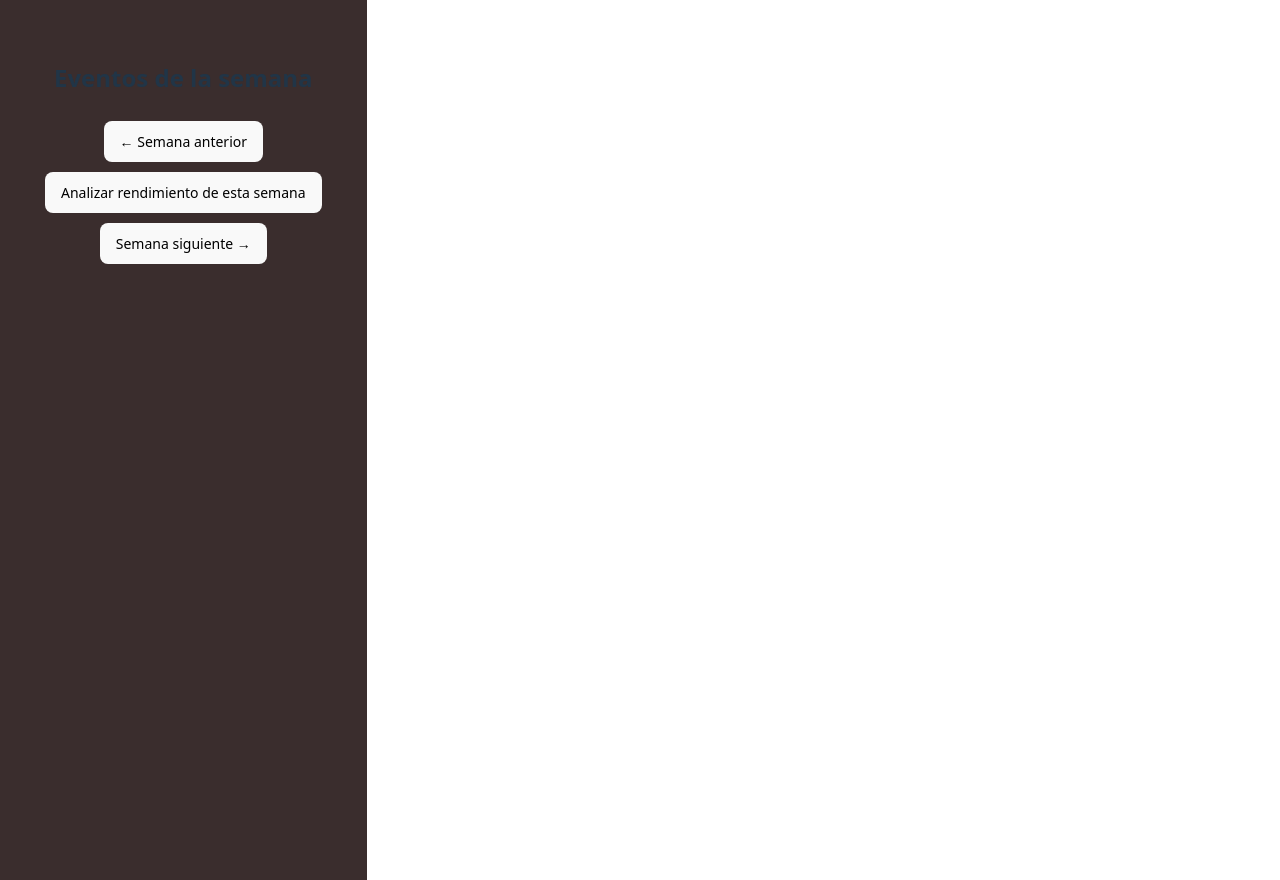
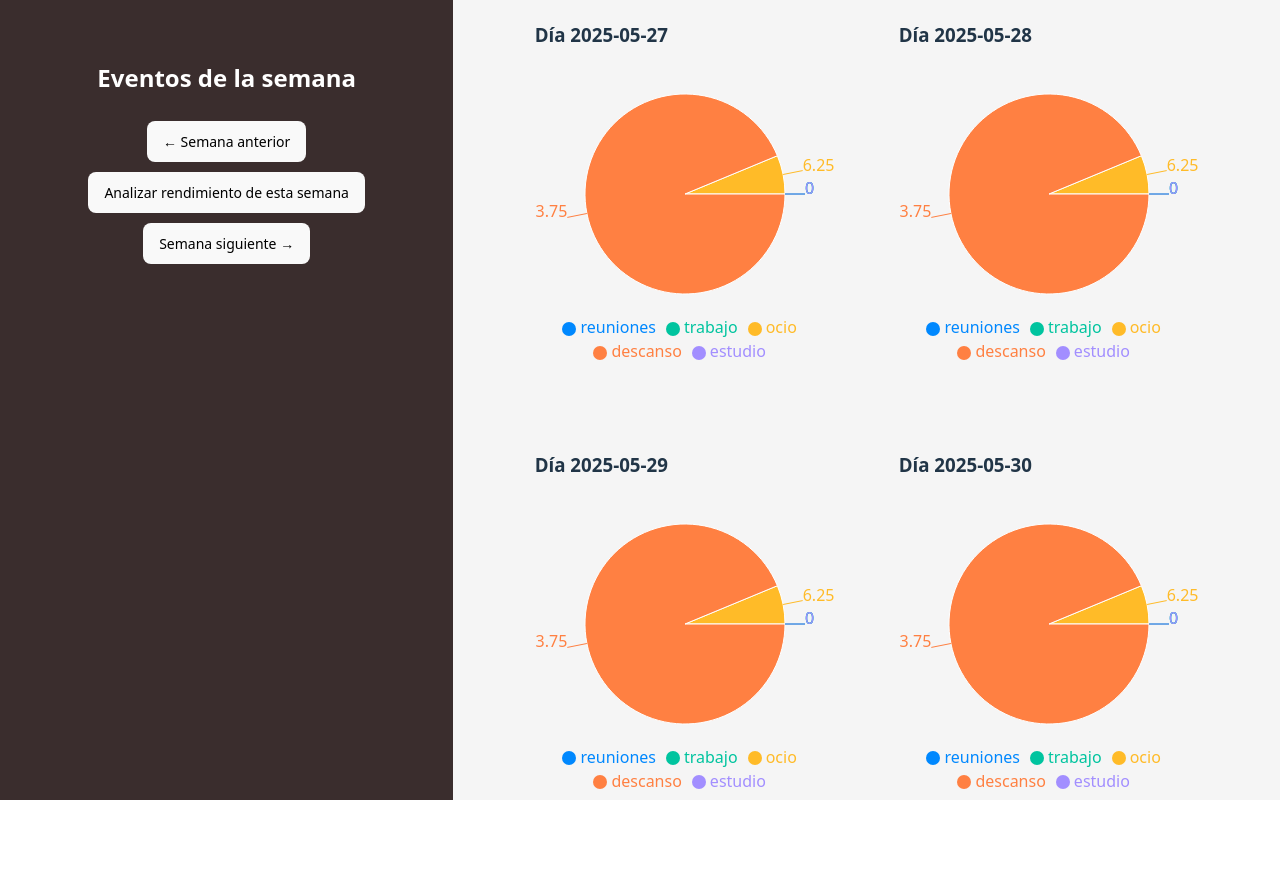
Before and after one commit to andreec2/CalendarArep, a React (Vite) app: page /calendar in a window 1280 px wide. After the commit the page ends 800 px from the top, so only its background shows below. Built offline with nearby package versions, Linux system fonts and the light colour scheme.

Commit message:
grafica la respuesta del modelo ia

```diff
--- a/package.json
+++ b/package.json
@@ -15,7 +15,8 @@
     "proyectoarep": "file:",
     "react": "^19.1.0",
     "react-dom": "^19.1.0",
-    "react-router-dom": "^7.6.0"
+    "react-router-dom": "^7.6.0",
+    "recharts": "^2.15.3"
   },
   "devDependencies": {
     "@eslint/js": "^9.25.0",
--- a/src/App.jsx
+++ b/src/App.jsx
@@ -1,6 +1,7 @@
 import { BrowserRouter as Router, Routes, Route } from 'react-router-dom';
 import Login from './components/Login';
 import CalendarView from './components/CalendarView';
+import Graficas from './components/Graficas';
 
 function App() {
   return (
@@ -8,6 +9,7 @@ function App() {
       <Routes>
         <Route path="/" element={<Login />} />
         <Route path="/calendar" element={<CalendarView />} />
+        <Route path="/graficos" element={<Graficas />} />
       </Routes>
     </Router>
   );
--- a/src/components/CalendarView.jsx
+++ b/src/components/CalendarView.jsx
@@ -1,9 +1,84 @@
 import { useEffect, useState } from 'react';
 import "../styles/CalendarView.css";
+import GraficasView from './GraficasView';
 
 function CalendarView() {
   const [events, setEvents] = useState([]);
   const [weekStart, setWeekStart] = useState(getStartOfWeek(new Date()));
+  const [actividadJson, setActividadJson] = useState(null);
+
+  const mockData = {
+    "daily": {
+      "2025-05-25": {
+        "actividades": {
+        "reuniones": 0.1667,
+          "trabajo": 0.0,
+          "ocio": 0.25,
+          "descanso": 0.5833,
+          "estudio": 0.0
+      },
+        "recomendacion": "Prioriza descanso más temprano para mejorar tu energía semanal."
+      },
+      "2025-05-26": {
+        "actividades": {
+          "reuniones": 4.17,
+          "trabajo": 0,
+          "ocio": 6.25,
+          "descanso": 89.58,
+          "estudio": 0
+        },
+        "recomendacion": "Evita reuniones en horarios de madrugada para mantener el ritmo de sueño."
+      },
+      "2025-05-27": {
+        "actividades": {
+          "reuniones": 0,
+          "trabajo": 0,
+          "ocio": 6.25,
+          "descanso": 93.75,
+          "estudio": 0
+        },
+        "recomendacion": "Puedes aprovechar más la tarde para tareas productivas."
+      },
+      "2025-05-28": {
+        "actividades": {
+          "reuniones": 0,
+          "trabajo": 0,
+          "ocio": 6.25,
+          "descanso": 93.75,
+          "estudio": 0
+        },
+        "recomendacion": "Mantén una rutina constante para sostener el hábito saludable."
+      },
+      "2025-05-29": {
+        "actividades": {
+          "reuniones": 0,
+          "trabajo": 0,
+          "ocio": 6.25,
+          "descanso": 93.75,
+          "estudio": 0
+        },
+        "recomendacion": "Considera alternar el ocio con tiempo de estudio o lectura."
+      },
+      "2025-05-30": {
+        "actividades": {
+          "reuniones": 0,
+          "trabajo": 0,
+          "ocio": 6.25,
+          "descanso": 93.75,
+          "estudio": 0
+        },
+        "recomendacion": "Podrías incluir alguna meta personal o laboral ligera."
+      }
+    },
+    "weekly": {
+      "reuniones": 2.68,
+      "trabajo": 0,
+      "ocio": 5.65,
+      "descanso": 91.67,
+      "estudio": 0
+    }
+  };
+
 
   useEffect(() => {
     listEvents();
@@ -97,6 +172,7 @@ function CalendarView() {
       if (response.ok) {
         console.log('Eventos enviados exitosamente');
         const data = await response.json();
+        setActividadJson(data);
         console.log('Respuesta del backend:', data);
       } else {
         console.error('Error al enviar eventos:', response.statusText);
@@ -107,12 +183,14 @@ function CalendarView() {
   };
 
 
-    return (
+  return (
+    <div className='principal-container'>
       <div className="calendar-container">
         <h2>Eventos de la semana</h2>
         <button onClick={goToPreviousWeek}>← Semana anterior</button>
         <button onClick={goToBack}>Analizar rendimiento de esta semana</button>
         <button onClick={goToNextWeek}>Semana siguiente →</button>
+
         <ul>
           {events.map((event) => (
             <li key={event.id}>
@@ -121,7 +199,19 @@ function CalendarView() {
           ))}
         </ul>
       </div>
-    );
-  }
+
+      <div className="graficas-container">
+        <GraficasView
+          data={mockData}
+          onParsed={(parsed) => {
+            console.log('Datos parseados:', parsed);
+          }}
+        />
+      </div>
+    </div>
+  );
+
+};
+
 
   export default CalendarView;
--- /dev/null
+++ b/src/components/Graficas.jsx
@@ -0,0 +1,29 @@
+import { PieChart, Pie, Cell, Tooltip, Legend } from 'recharts';
+
+const COLORS = ['#0088FE', '#00C49F', '#FFBB28', '#FF8042', '#A28EFF'];
+
+function MiGrafico({ data, titulo }) {
+  return (
+    <div style={{ margin: '2rem' }}>
+      <h3>{titulo}</h3>
+      <PieChart width={300} height={300}>
+        <Pie
+          data={data}
+          cx="50%" cy="50%"
+          outerRadius={100}
+          fill="#8884d8"
+          dataKey="value"
+          label
+        >
+          {data.map((entry, index) => (
+            <Cell key={`cell-${index}`} fill={COLORS[index % COLORS.length]} />
+          ))}
+        </Pie>
+        <Tooltip />
+        <Legend />
+      </PieChart>
+    </div>
+  );
+}
+
+export default MiGrafico;
--- /dev/null
+++ b/src/components/GraficasView.jsx
@@ -0,0 +1,53 @@
+import React, { useState, useEffect } from 'react';
+import MiGrafico from './Graficas'; // Asegúrate de importar tu componente de gráfica
+
+const GraficasView = ({ data, onParsed }) => {
+  const [dailyData, setDailyData] = useState([]);
+  const [weeklyData, setWeeklyData] = useState(null);
+
+  useEffect(() => {
+    if (data) {
+      const daily = Object.entries(data.daily).map(([date, value]) => ({
+        date,
+        actividades: value.actividades,
+        recomendacion: value.recomendacion,
+      }));
+      const weekly = data.weekly;
+
+      setDailyData(daily);
+      setWeeklyData(weekly);
+
+      if (onParsed) {
+        onParsed({ dailyData: daily, weeklyData: weekly });
+      }
+    }
+  }, [data]);
+
+  // Función para convertir actividades en formato para MiGrafico
+  const convertirADataGrafico = (actividades) =>
+    Object.entries(actividades).map(([nombre, valor]) => ({
+      name: nombre,
+      value: valor,
+    }));
+
+  return (
+    <div style={{ display: 'flex', flexWrap: 'wrap', justifyContent: 'center' }}>
+      {dailyData.map((dia, index) => (
+        <MiGrafico
+          key={index}
+          titulo={`Día ${dia.date}`}
+          data={convertirADataGrafico(dia.actividades)}
+        />
+      ))}
+
+      {weeklyData && (
+        <MiGrafico
+          titulo="Resumen Semanal"
+          data={convertirADataGrafico(weeklyData)}
+        />
+      )}
+    </div>
+  );
+};
+
+export default GraficasView;
--- a/src/styles/CalendarView.css
+++ b/src/styles/CalendarView.css
@@ -1,11 +1,28 @@
+.principal-container {
+  display: flex;
+  flex-direction: row;
+  height: 100vh;
+}
+
 .calendar-container {
+  flex: 1;
   display: flex;
   flex-direction: column;
   align-items: center;
   padding: 40px;
-    min-height: 100vh;
-    height: 100vh;
   background-color: #3a2d2d;
+  color: white;
+  overflow-y: auto;
+}
+
+.graficas-container {
+  flex: 2;
+  display: flex;
+  justify-content: center;
+  align-items: center;
+  padding: 40px;
+  background-color: #f5f5f5;
+  overflow-y: auto;
 }
 
   .calendar-container h2 {
```
Also changed, not shown: 1 other file (tests, documents, lock files or other folders). Lines whose indentation alone changed are shown as unchanged.
